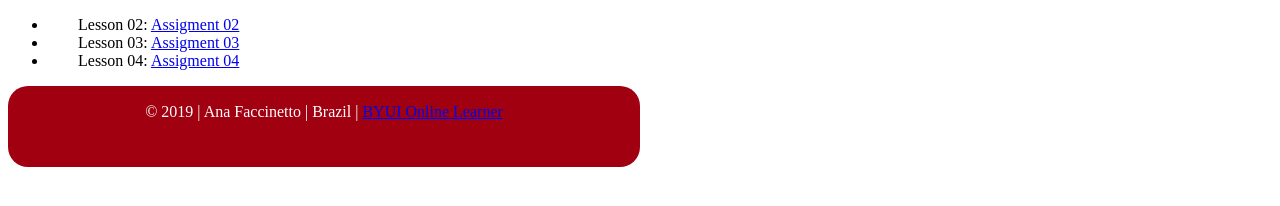
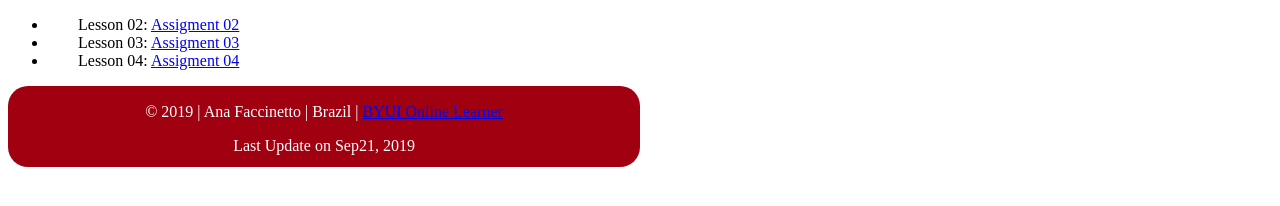
Before and after one commit to oliveac/oliveac.github.io, a plain HTML site: page index.html in a window 1280 px wide. Shown: the part 158-364 px from the top of the page. Drawn offline with Linux system fonts and the light colour scheme.

Commit message:
oliveac.github.io/

```diff
--- a/index.html
+++ b/index.html
@@ -35,6 +35,9 @@
         <p>
             &copy; 2019 | Ana Faccinetto | Brazil | <a href=" https://www.byui.edu/online">BYUI Online Learner</a>
         </p>
+        <p>
+            Last Update on Sep21, 2019
+        </p>
     </footer>
 
 
```
